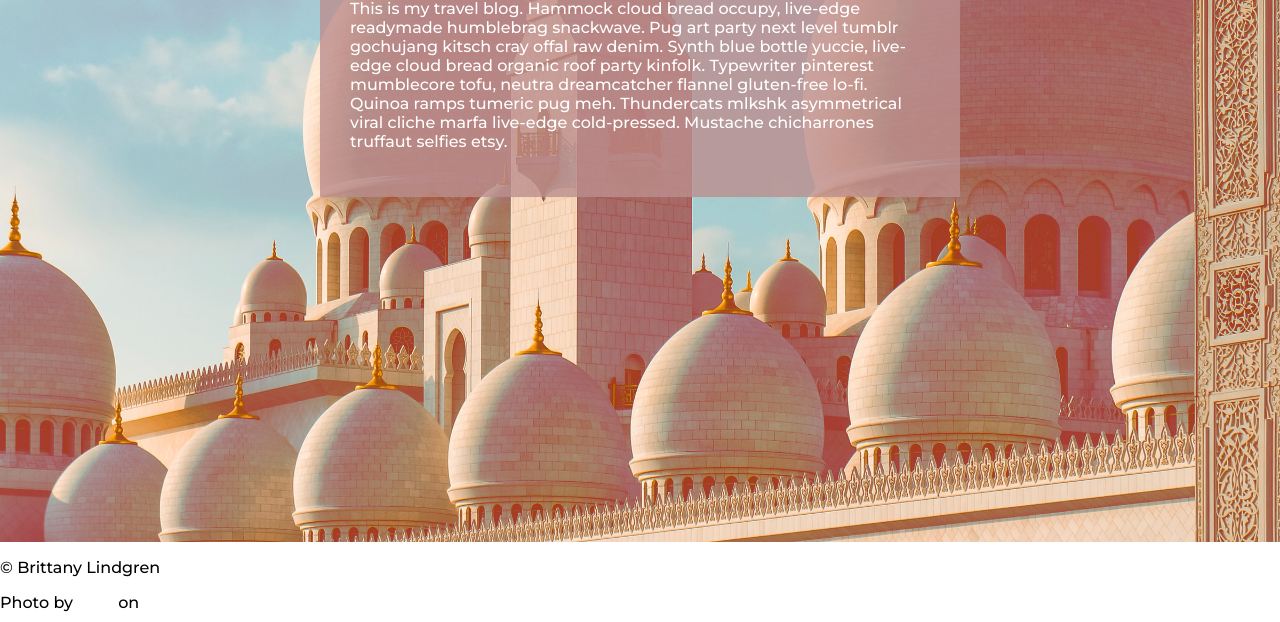
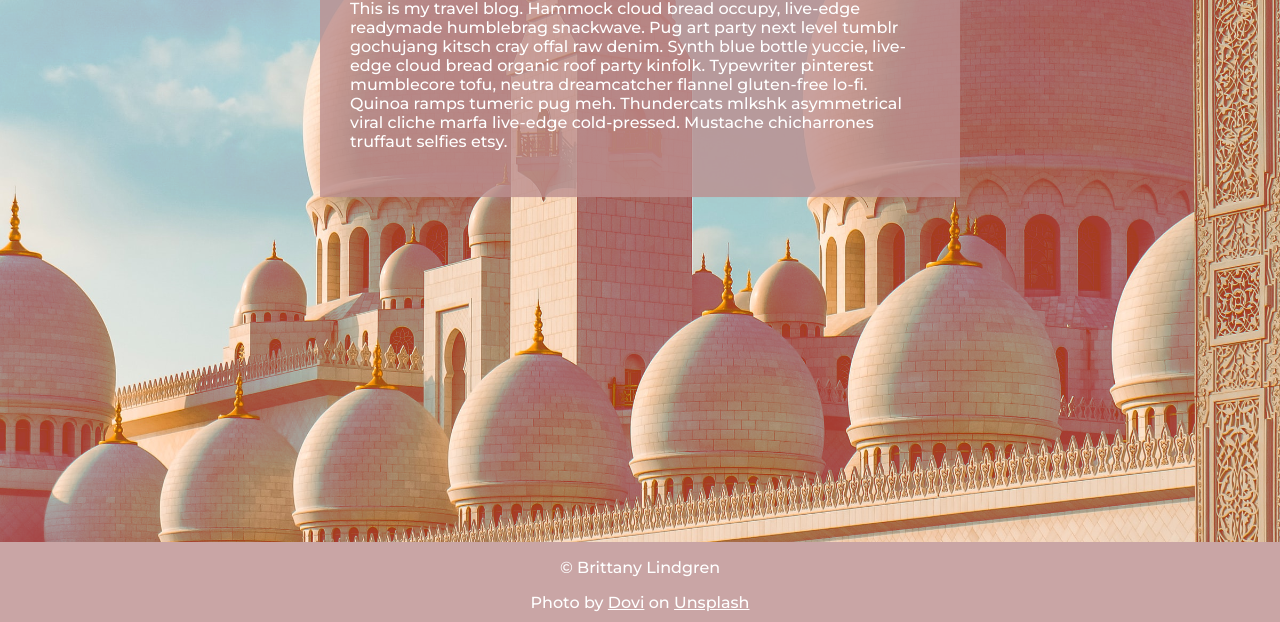
Before and after one commit to LINDGRENBA/travel-landing-page, a plain HTML site: page index.html in a window 1280 px wide. Shown: the part 358-980 px from the top of the page. Drawn offline with Linux system fonts and the light colour scheme.

Commit message:
Add footer styling.

```diff
--- a/styles/styles2.css
+++ b/styles/styles2.css
@@ -45,7 +45,7 @@ header {
   transition: all 0.3s ease 0s;
 }
 
-.nav__links li a:hover {
+.nav__links li a:hover, span a:hover {
   color: rgba(0, 136, 169, 0.7)
 }
 
@@ -81,3 +81,17 @@ button:hover {
   background-color: #a63c06;
   background-blend-mode: lighten;
 }
+
+footer {
+  color: #FFF;
+  background-color: rgba(188, 143, 143, 0.8);
+  position: absolute;
+  left: 0;
+  right: 0;
+  text-align: center;
+  padding-bottom: 10px;
+}
+
+footer a {
+  text-decoration: underline;
+}
```
